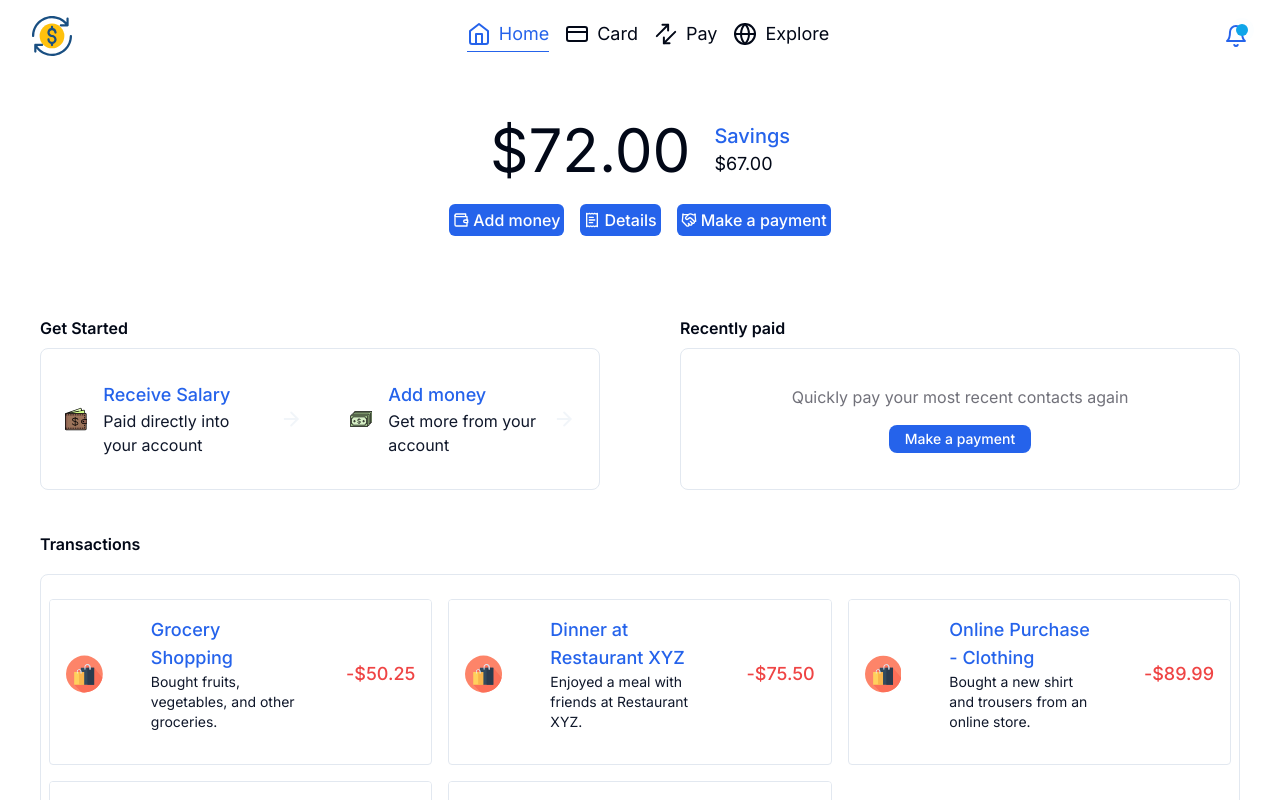
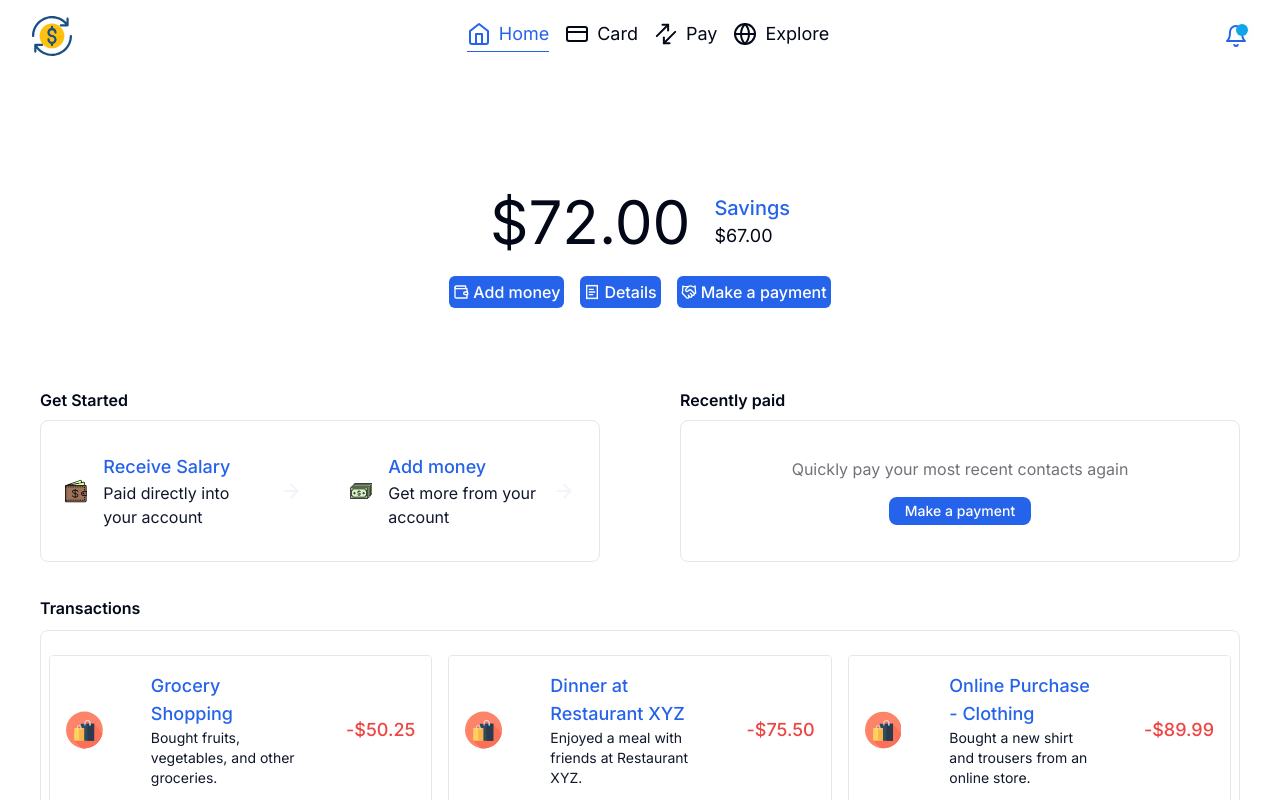
Before and after one commit to joaovitorscr/cash-app, a Next.js app: page / in a window 1280 px wide. Shown: the top 800 px of the page. Built offline with nearby package versions, Linux system fonts and the light colour scheme.

Commit message:
FEAT: Refactoring code and relative top navbar on bigger screens

```diff
--- a/src/app/layout.tsx
+++ b/src/app/layout.tsx
@@ -32,7 +32,7 @@ export default function RootLayout({
     <html lang="en" suppressHydrationWarning>
       <body
         className={cn(
-          'min-h-screenHeightWithoutHeader bg-background font-sans antialiased',
+          'min-h-screenHeightWithoutHeader overflow-x-hidden bg-background font-sans antialiased',
           fontSans.variable,
         )}
       >
--- a/src/app/page.tsx
+++ b/src/app/page.tsx
@@ -1,4 +1,4 @@
-import { AccountSummarySection } from '@/components/home/summary/account-summary'
+import { AccountSummarySection } from '@/components/home/account-summary'
 import { GetStartedSection } from '@/components/home/get-started-section'
 import { RecentlyPaidSection } from '@/components/home/recently-paid-section'
 import { TransactionsSection } from '@/components/home/transactions/transactions-section'
--- a/src/components/button.tsx
+++ b/src/components/button.tsx
@@ -1,18 +1,17 @@
-import { cn } from '@/lib/utils'
 import * as React from 'react'
 import { Slot } from '@radix-ui/react-slot'
 import { cva, type VariantProps } from 'class-variance-authority'
 
-const buttonVariants = cva(
-  'mt-4 rounded-lg outline-none text-white font-medium',
-  {
+const buttonVariants = cva('rounded-lg outline-none text-white font-medium', {
   variants: {
     variant: {
-        default: 'bg-primary  focus-visible:ring-2 focus-visible:ring-ring',
-        sideMenu: 'bg-primary focus-visible:ring-2 focus-visible:ring-ring',
-        link: 'focus-ring h-full mt-0 text-sm hover:text-primary hover:underline',
+      default: 'bg-primary focus-visible:ring-2 focus-visible:ring-ring',
+      link: 'h-full mt-0 text-sm hover:text-primary hover:underline',
+      summary:
+        'flex items-center gap-1 rounded-md bg-primary focus-visible:ring-2 focus-visible:ring-ring md:text-base',
     },
     size: {
+      small: 'p-1 text-xs',
       default: 'px-4 py-1 text-sm',
       medium: 'px-16 py-2 text-lg',
     },
@@ -25,8 +24,7 @@ const buttonVariants = cva(
     size: 'default',
     animations: 'default',
   },
-  },
-)
+})
 
 export interface ButtonProps
   extends React.ButtonHTMLAttributes<HTMLButtonElement>,
@@ -43,7 +41,7 @@ const Button = React.forwardRef<HTMLButtonElement, ButtonProps>(
 
     return (
       <Comp
-        className={cn(buttonVariants({ variant, className, size, animations }))}
+        className={buttonVariants({ variant, className, size, animations })}
         ref={ref}
         {...props}
       />
--- a/src/components/home/summary/account-summary.tsx
+++ b/src/components/home/account-summary.tsx
@@ -1,6 +1,7 @@
 import { HandshakeIcon, ReceiptTextIcon, Wallet } from 'lucide-react'
-import { SummaryButton } from './summary-button'
 import { numberToDollar } from '@/lib/utils'
+import Link from 'next/link'
+import { buttonVariants } from '@/components/button'
 
 export function AccountSummarySection() {
   return (
@@ -17,21 +18,27 @@ export function AccountSummarySection() {
         </div>
       </div>
       <nav className="my-4 flex items-center justify-center gap-2 md:my-6 md:gap-4">
-        <SummaryButton
-          to="/payment"
-          icon={<Wallet className="h-4 w-4" />}
-          title="Add money"
-        />
-        <SummaryButton
-          to="/transactions"
-          icon={<ReceiptTextIcon className="h-4 w-4" />}
-          title="Details"
-        />
-        <SummaryButton
-          to="/payment"
-          icon={<HandshakeIcon className="h-4 w-4" />}
-          title="Make a payment"
-        />
+        <Link
+          href={'/payment'}
+          className={buttonVariants({ size: 'small', variant: 'summary' })}
+        >
+          <Wallet className="h-4 w-4" />
+          Add money
+        </Link>
+        <Link
+          href={'/transactions'}
+          className={buttonVariants({ size: 'small', variant: 'summary' })}
+        >
+          <ReceiptTextIcon className="h-4 w-4" />
+          Details
+        </Link>
+        <Link
+          href={'/payment'}
+          className={buttonVariants({ size: 'small', variant: 'summary' })}
+        >
+          <HandshakeIcon className="h-4 w-4" />
+          Make a payment
+        </Link>
       </nav>
     </div>
   )
--- a/src/components/home/recently-paid-section.tsx
+++ b/src/components/home/recently-paid-section.tsx
@@ -16,10 +16,7 @@ export function RecentlyPaidSection() {
           </p>
           <Link
             href={'/payment'}
-            className={cn(
-              'transition duration-500 hover:scale-105',
-              buttonVariants({ variant: 'default' }),
-            )}
+            className={cn('mt-4', buttonVariants({ variant: 'default' }))}
           >
             Make a payment
           </Link>
--- a/src/components/home/summary/summary-button.tsx
+++ /dev/null
@@ -1,18 +0,0 @@
-import Link from 'next/link'
-
-interface SummaryButtonProps {
-  icon: JSX.Element
-  title: string
-  to: string
-}
-
-export function SummaryButton({ icon, title, to }: SummaryButtonProps) {
-  return (
-    <Link
-      href={to}
-      className="flex items-center gap-1 rounded-md bg-primary p-1 text-xs font-medium text-white outline-none transition duration-300 hover:scale-110 focus-visible:ring-2 focus-visible:ring-ring md:text-base"
-    >
-      {icon} <span>{title}</span>
-    </Link>
-  )
-}
--- a/src/components/menus/bottom-menu.tsx
+++ b/src/components/menus/bottom-menu.tsx
@@ -1,4 +1,4 @@
-import { MenuItem } from './botton-menu-item'
+import { NavbarItem } from './navbar-item'
 import {
   HomeIcon,
   CreditCardIcon,
@@ -11,14 +11,14 @@ export function BottomMenu() {
     <div className="fixed bottom-0 w-full border-t bg-background py-4 md:hidden">
       <div>
         <nav className="flex items-center justify-center gap-2">
-          <MenuItem to="/" title="Home" icon={<HomeIcon />} />
-          <MenuItem to="/card" title="Card" icon={<CreditCardIcon />} />
-          <MenuItem
+          <NavbarItem to="/" title="Home" icon={<HomeIcon />} />
+          <NavbarItem to="/card" title="Card" icon={<CreditCardIcon />} />
+          <NavbarItem
             to="/payment"
             title="Pay"
             icon={<ArrowUpDownIcon className="rotate-45" />}
           />
-          <MenuItem to="/explore" title="Explore" icon={<GlobeIcon />} />
+          <NavbarItem to="/explore" title="Explore" icon={<GlobeIcon />} />
         </nav>
       </div>
     </div>
--- a/src/components/menus/botton-menu-item.tsx
+++ /dev/null
@@ -1,23 +0,0 @@
-'use client'
-
-import Link from 'next/link'
-import { usePathname } from 'next/navigation'
-
-interface MenuItemProps {
-  title: string
-  icon: JSX.Element
-  to: string
-}
-
-export function MenuItem({ title, icon, to }: MenuItemProps) {
-  const pathname = usePathname()
-  return (
-    <Link
-      href={to}
-      className={`focus-ring flex w-screen flex-col items-center ${pathname === to && 'text-primary'}`}
-    >
-      {icon}
-      <span className="text-xs font-medium">{title}</span>
-    </Link>
-  )
-}
--- /dev/null
+++ b/src/components/menus/navbar-item.tsx
@@ -0,0 +1,38 @@
+'use client'
+
+import { cn } from '@/lib/utils'
+import Link from 'next/link'
+import { usePathname } from 'next/navigation'
+
+export function NavbarItem({
+  title,
+  icon,
+  to,
+  children,
+}: {
+  title: string
+  icon: JSX.Element
+  to: string
+  children?: React.ReactNode
+}) {
+  const pathname = usePathname()
+  return (
+    <Link
+      href={to}
+      className={cn(
+        'flex w-screen flex-col items-center rounded-md outline-none focus-visible:ring focus-visible:ring-ring md:relative md:w-auto md:text-lg',
+        pathname === to && 'text-primary',
+      )}
+    >
+      <div
+        className={cn(
+          'flex flex-col items-center md:flex-row md:gap-2 md:pb-1',
+        )}
+      >
+        {icon}
+        {title}
+        {children}
+      </div>
+    </Link>
+  )
+}
--- a/src/components/menus/side-menu.tsx
+++ b/src/components/menus/side-menu.tsx
@@ -17,29 +17,17 @@ export function SideMenu() {
       <Dialog.Portal>
         <Dialog.Overlay className="fixed left-0 top-0 z-10 h-screen w-full bg-black/85 data-[state=open]:animate-overlayShow">
           <Dialog.Content className="fixed left-1/2 top-1/2 z-20 -translate-x-1/2 -translate-y-1/2 data-[state=open]:animate-contentShow">
-            <div className="flex flex-col items-center">
-              <Button
-                className="flex w-full items-center justify-center"
-                variant="sideMenu"
-              >
+            <div className="flex flex-col items-center space-y-4">
+              <Button className="flex w-full items-center justify-center">
                 <UserIcon className="mr-2" /> Account
               </Button>
-              <Button
-                className="flex w-full items-center justify-center"
-                variant="sideMenu"
-              >
+              <Button className="flex w-full items-center justify-center">
                 <ShieldCheckIcon className="mr-2" /> Personal Info
               </Button>
-              <Button
-                className="flex w-full items-center justify-center"
-                variant="sideMenu"
-              >
+              <Button className="flex w-full items-center justify-center">
                 <Settings className="mr-2" /> Settings
               </Button>
-              <Button
-                className="flex w-full items-center justify-center"
-                variant="sideMenu"
-              >
+              <Button className="flex w-full items-center justify-center">
                 <LogOutIcon className="mr-2" /> Log out
               </Button>
             </div>
--- a/src/components/menus/top-menu.tsx
+++ b/src/components/menus/top-menu.tsx
@@ -9,15 +9,17 @@ import {
   GlobeIcon,
   HomeIcon,
 } from 'lucide-react'
-import { usePathname } from 'next/navigation'
 import Link from 'next/link'
 import { AppLogo } from '@/assets/app-logo'
 import { NotificationButton } from '../notification-button'
+import { NavbarItem } from './navbar-item'
 import { motion } from 'framer-motion'
+import { usePathname } from 'next/navigation'
 
 export function TopMenu() {
   const [hasPassed, setHasPassed] = useState<boolean>(false)
-  const pathName = usePathname()
+
+  const pathname = usePathname()
 
   function handleTopMenuPosition() {
     if (window.scrollY >= 20) {
@@ -57,7 +59,7 @@ export function TopMenu() {
   return (
     <header
       className={cn(
-        'fixed top-0 z-10 w-screen select-none py-4',
+        'fixed top-0 z-10 w-screen select-none overflow-hidden py-4 md:relative',
         hasPassed && 'border-b backdrop-blur-md',
       )}
     >
@@ -72,28 +74,18 @@ export function TopMenu() {
         >
           <AppLogo className="size-10" />
         </Link>
-        <nav className="">
+        <nav>
           <ul className="hidden md:flex md:items-center md:space-x-4">
-            {navItems.map((item, index) => (
+            {navItems.map(({ title, icon, path }, index) => (
               <li key={index}>
-                <Link
-                  href={item.path}
-                  className={cn(
-                    'relative flex w-auto flex-col rounded-md text-lg outline-none focus-visible:ring focus-visible:ring-ring',
-                    pathName === item.path && 'text-primary',
-                  )}
-                >
-                  <div className={cn('flex items-center gap-2 pb-1')}>
-                    {item.icon}
-                    {item.title}
-                  </div>
-                  {pathName === item.path && (
+                <NavbarItem title={title} icon={icon} to={path}>
+                  {pathname === path && (
                     <motion.span
                       layoutId="topbar-active-item"
                       className="absolute bottom-0 h-px w-full bg-primary"
                     />
                   )}
-                </Link>
+                </NavbarItem>
               </li>
             ))}
           </ul>
--- a/src/components/separator.tsx
+++ b/src/components/separator.tsx
@@ -18,9 +18,7 @@ const Separator = React.forwardRef<
       orientation={orientation}
       className={cn(
         'shrink-0 bg-border',
-        orientation === 'horizontal'
-          ? 'h-px w-full bg-border'
-          : 'h-px w-full bg-border',
+        orientation === 'horizontal' && 'h-px w-full bg-border',
         className,
       )}
       {...props}
```
Lines whose indentation alone changed are shown as unchanged.
